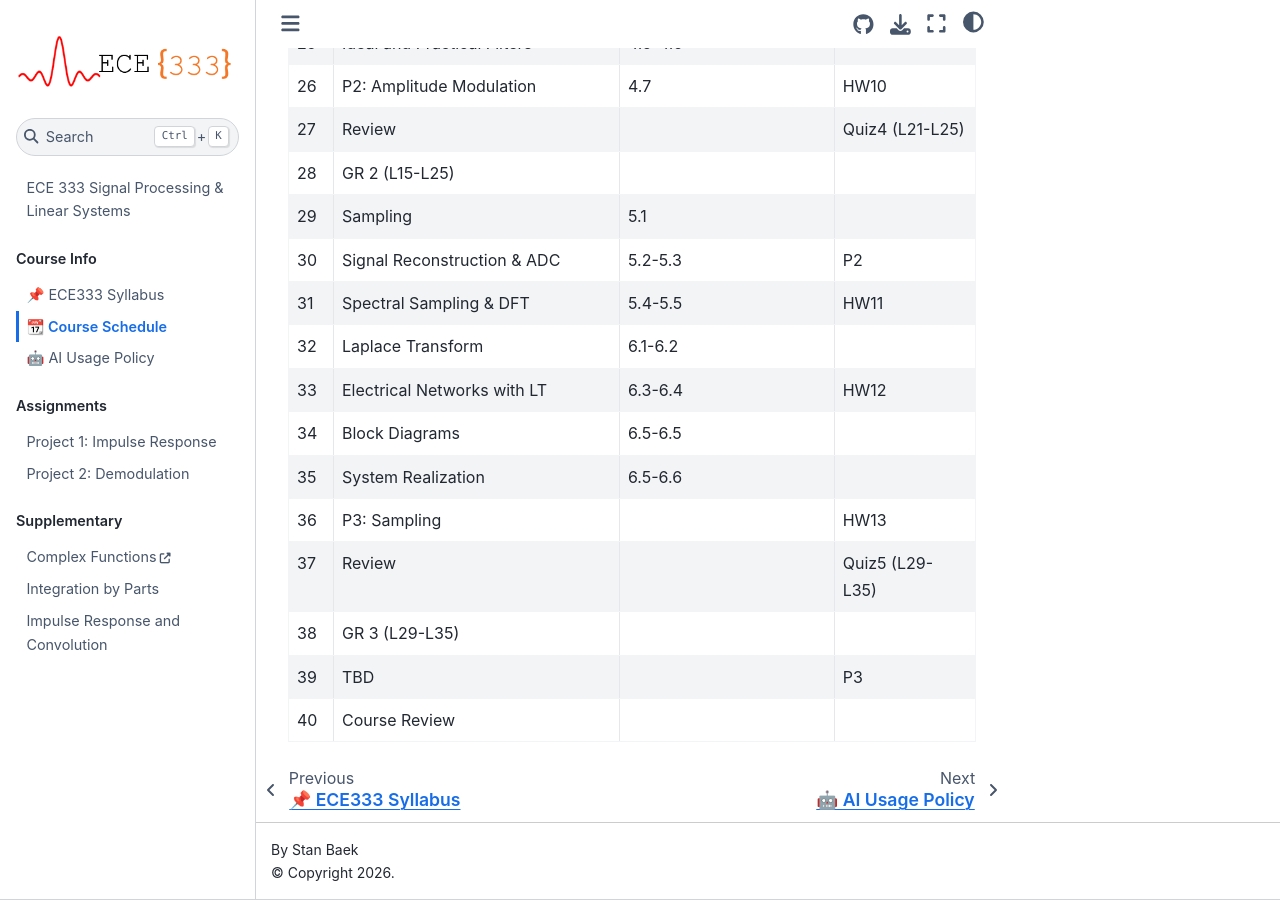
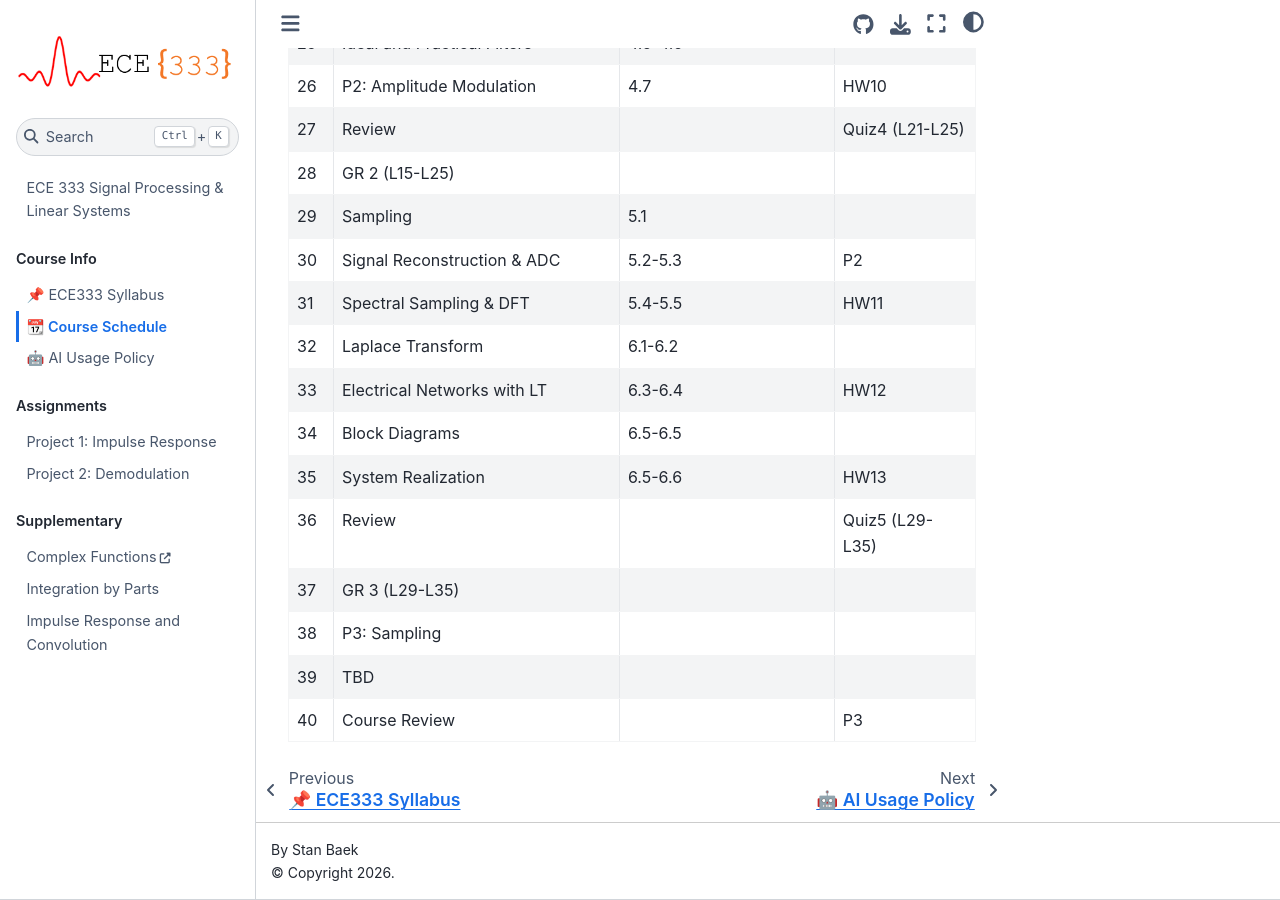
Before and after one commit to USAFA-ECE/ece333, a Jupyter Book: the page built from book/schedule.md, in a window 1280 px wide and 900 px high, scrolled down 1389 px. Built offline with Jupyter Book 1.0.4 settings and Sphinx 7.4.7 and the Sphinx Book theme 1.1.4, drawn with Linux system fonts in a browser that asks for light colours.

```diff
--- a/book/schedule.md
+++ b/book/schedule.md
@@ -41,9 +41,9 @@ This schedule is subject to change as appropriate.
 |32 | Laplace Transform                 | 6.1-6.2          |                 |
 |33 | Electrical Networks with LT       | 6.3-6.4          | HW12            |
 |34 | Block Diagrams                    | 6.5-6.5          |                 |
-|35 | System Realization                | 6.5-6.6          |                 |
-|36 | P3: Sampling                      |                  | HW13            |
-|37 | Review                            |                  | Quiz5 (L29-L35) |
-|38 | GR 3 (L29-L35)                    |                  |                 |
-|39 | TBD                               |                  | P3              |
-|40 | Course Review                     |                  |                 |
+|35 | System Realization                | 6.5-6.6          | HW13            |
+|36 | Review                            |                  | Quiz5 (L29-L35) |
+|37 | GR 3 (L29-L35)                    |                  |                 |
+|38 | P3: Sampling                      |                  |                 |
+|39 | TBD                               |                  |                 |
+|40 | Course Review                     |                  | P3              |
```
